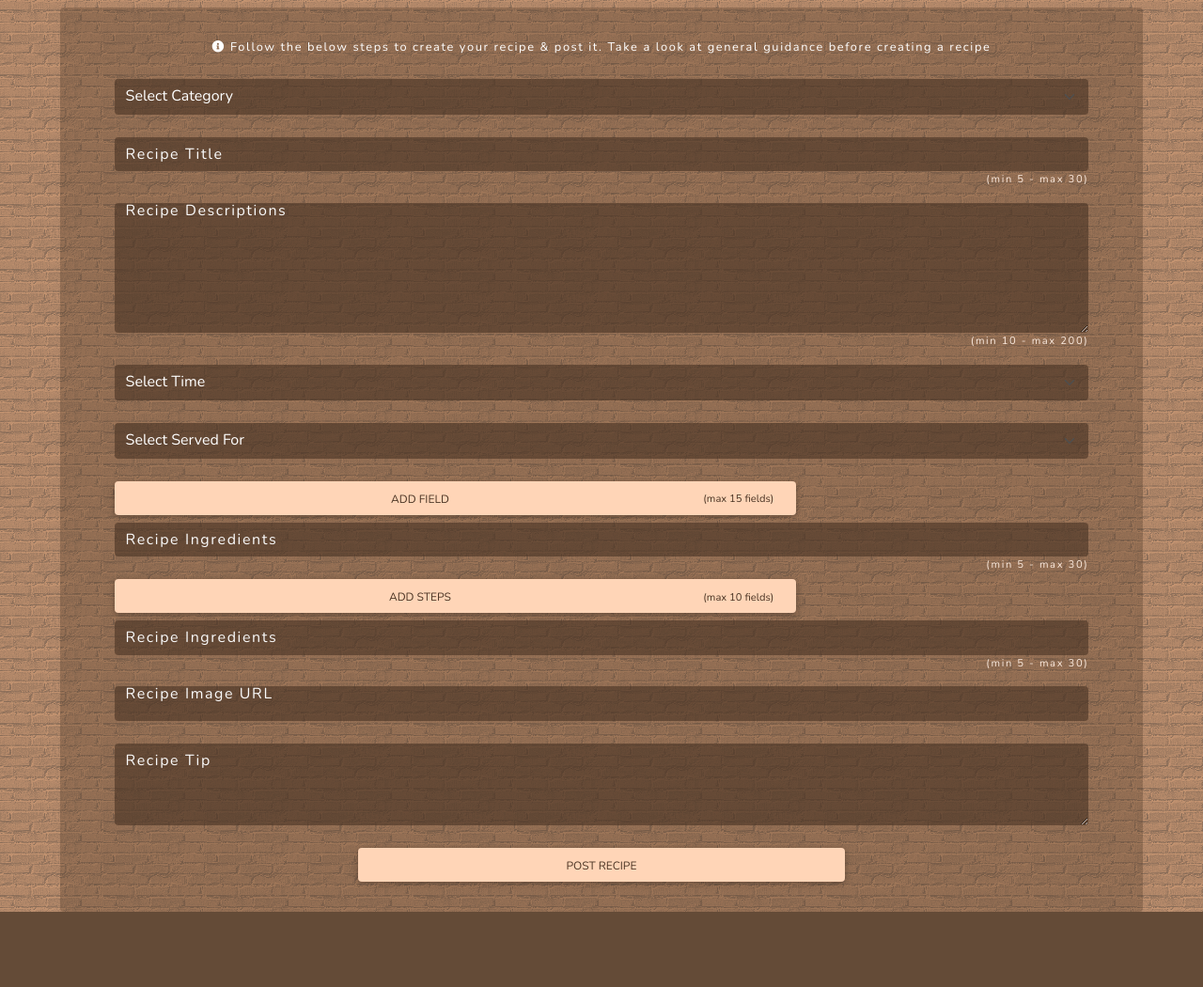
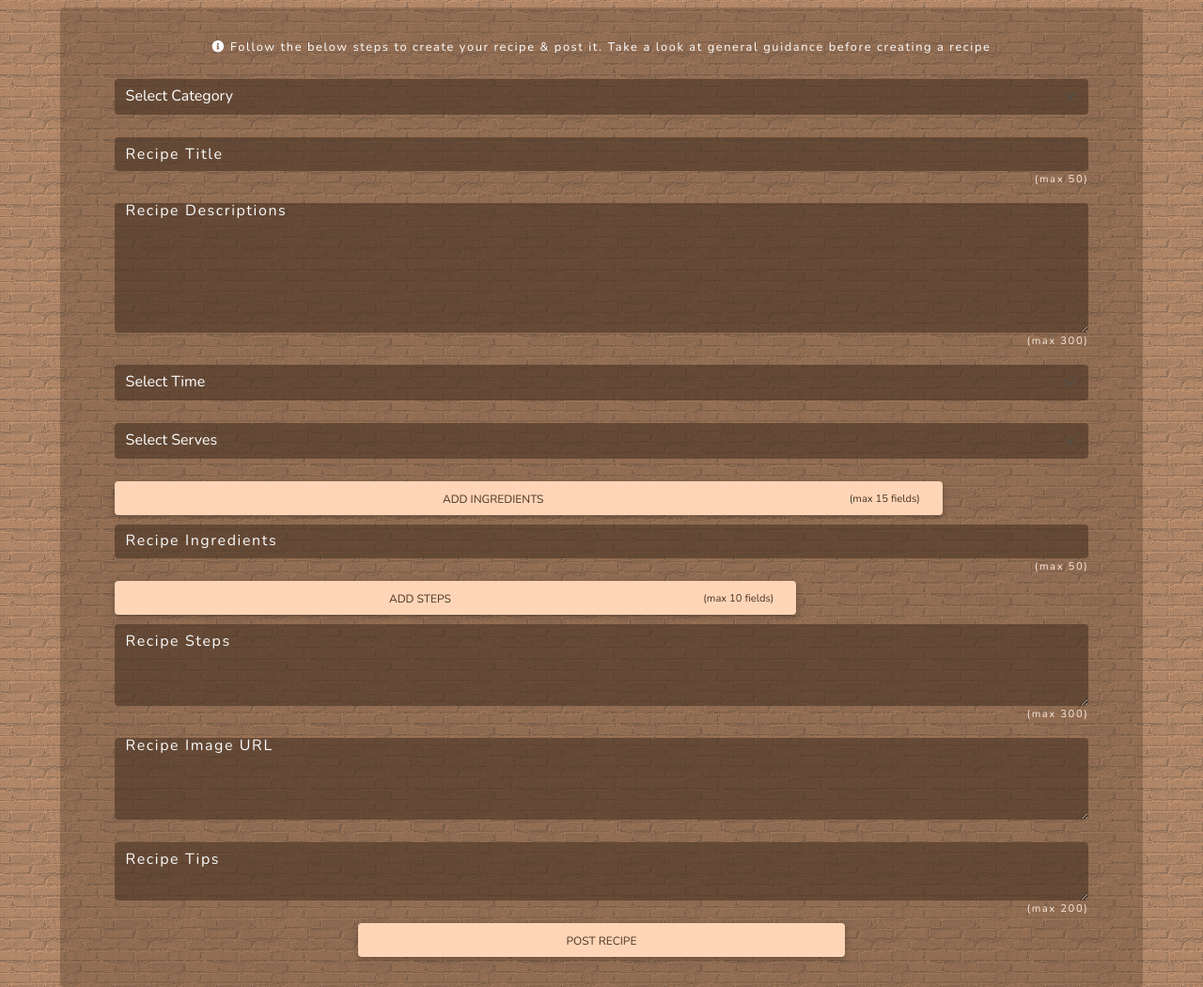
Before and after one commit to Toto-Kotaro-Tanaka/ms3-uncle-jams-baking-recipes, a Flask app: page /create_recipe in a window 1280 px wide. Shown: the part 196-1246 px from the top of the page at 94% size. Before the commit the page ends 1166 px from the top, so only its background shows below. Run offline with Flask 2, Linux system fonts and the light colour scheme; data that the repository does not hold is empty; some libraries are stand-ins or nearby versions.

Commit message:
Update & style functionality of form on create_recipe.html

```diff
--- a/app.py
+++ b/app.py
@@ -1,4 +1,5 @@
 import os
+from datetime import datetime
 from flask import (
     Flask, flash, render_template,
     redirect, request, session, url_for)
@@ -21,7 +22,7 @@ mongo = PyMongo(app)
 @app.route("/")
 @app.route("/home")
 def home():
-    recipes = mongo.db.recipes.find()
+    recipes = mongo.db.recipes.find().sort("_id", -1)
     return render_template("index.html", recipes=recipes)
 
 
@@ -95,8 +96,26 @@ def logout():
     return redirect(url_for("home"))
 
 
-@app.route("/create_recipe")
+@app.route("/create_recipe", methods=["GET", "POST"])
 def create_recipe():
+    if request.method == "POST":
+        recipe = {
+            "category_name": request.form.get("category_name"),
+            "recipe_title": request.form.get("recipe_title"),
+            "recipe_desc": request.form.get("recipe_desc"),
+            "recipe_time": request.form.get("recipe_time"),
+            "recipe_serves": request.form.get("recipe_serves"),
+            "recipe_ingreds": request.form.getlist("recipe_ingreds"),
+            "recipe_steps": request.form.getlist("recipe_steps"),
+            "recipe_img_url": request.form.get("recipe_img_url"),
+            "recipe_tips": request.form.get("recipe_tips"),
+            "username": session["user"],
+            "posted_date": datetime.today().strftime("%d %b, %Y")
+        }
+        mongo.db.recipes.insert_one(recipe)
+        flash("You have posted your recipe", "success")
+        return redirect(url_for("home"))
+
     categories = mongo.db.categories.find().sort("category_name")
     return render_template("create_recipe.html",
                            categories=categories, hide_navbar_footer=True,
--- a/static/css/style.css
+++ b/static/css/style.css
@@ -150,7 +150,7 @@ header {
     bottom: 0;
     position: absolute;
     right: 0;
-    width: 20rem;
+    width: 17rem;
 }
 
 #categories {
@@ -290,8 +290,13 @@ header {
     text-transform: lowercase;
 }
 
-.btn-add-field-ingreds, .btn-add-field-steps {
-    margin-bottom: .5rem;
+.btn-add-field-ingreds {
+    margin-bottom: .6rem;
+    width: 85%;
+}
+
+.btn-add-field-steps {
+    margin-bottom: .6rem;
     width: 70%;
 }
 
--- a/static/js/createRecipe.js
+++ b/static/js/createRecipe.js
@@ -12,7 +12,7 @@ $(document).ready(function () {
         e.preventDefault();
         if (ingreds < maxIngredsFields) {
             ingreds++;
-            $(ingredsWrapper).append('<div><input type="text" id="recipe_ingreds" name="recipe_ingreds" class="form-control bg-color-49332-06" minlength="5" maxlength="30" required /><a class="remove-field-ingreds color-fbeade"><i class="fas fa-trash-alt"></i></a></div>');
+            $(ingredsWrapper).append('<div><input type="text" name="recipe_ingreds" class="form-control bg-color-49332-06" maxlength="50" required /><a class="remove-field-ingreds color-fbeade"><i class="fas fa-trash-alt"></i></a></div>');
         }
     });
 
@@ -30,7 +30,7 @@ $(document).ready(function () {
         e.preventDefault();
         if (steps < maxStepsFields) {
             steps++;
-            $(stepsWrapper).append('<div><input type="text" id="recipe_ingreds" name="recipe_ingreds" class="form-control bg-color-49332-06" minlength="5" maxlength="30" required /><a class="remove-field-steps color-fbeade"><i class="fas fa-trash-alt"></i></a></div>');
+            $(stepsWrapper).append('<div><textarea name="recipe_steps" class="form-control bg-color-49332-06" rows="3" maxlength="300" required></textarea><a class="remove-field-steps color-fbeade"><i class="fas fa-trash-alt"></i></a></div>');
         }
     });
 
--- a/templates/create_recipe.html
+++ b/templates/create_recipe.html
@@ -14,7 +14,8 @@
     <form id="form-recipe" method="POST" action="{{ url_for('create_recipe') }}">
         <!-- Select Category -->
         <div class="form-outline mb-4 form-white">
-            <select class="form-select bg-color-49332-06 recipe-select" aria-label="Recipe Categories">
+            <select id="category_name" name="category_name" class="form-select bg-color-49332-06 recipe-select"
+                aria-label="Recipe Categories">
                 <option selected disabled required>Select Category</option>
                 {% for category in categories %}
                 <option value="{{ category.category_name }}">{{ category.category_name | title }}</option>
@@ -24,20 +25,21 @@
         <!-- Recipe Title -->
         <div class="form-outline mb-4 form-white">
             <input type="text" id="recipe_title" name="recipe_title" class="form-control bg-color-49332-06"
-                minlength="5" maxlength="30" required />
+                maxlength="50" required />
             <label class="form-label" for="recipe_title">Recipe Title</label>
-            <p class="input-note">&#40;min 5 - max 30&#41;</p>
+            <p class="input-note">&#40;max 50&#41;</p>
         </div>
         <!-- Recipe Description -->
         <div class="form-outline mb-4 form-white">
-            <textarea id="recipe_desc" name="recipe_desc" class="form-control bg-color-49332-06" minlength="10"
-                maxlength="200" rows="5" required></textarea>
+            <textarea id="recipe_desc" name="recipe_desc" class="form-control bg-color-49332-06" maxlength="300"
+                rows="5" required></textarea>
             <label class="form-label" for="recipe_desc">Recipe Descriptions</label>
-            <p class="input-note">&#40;min 10 - max 200&#41;</p>
+            <p class="input-note">&#40;max 300&#41;</p>
         </div>
         <!-- Recipe Time -->
         <div class="form-outline mb-4 form-white">
-            <select class="form-select bg-color-49332-06 recipe-select" aria-label="Baking Time">
+            <select id="recipe_time" name="recipe_time" class="form-select bg-color-49332-06 recipe-select"
+                aria-label="Baking Time">
                 <option selected disabled required>Select Time</option>
                 <option value="less-than-30">Less than 30 min</option>
                 {% for time in range(40, 120, 10) %}
@@ -46,27 +48,27 @@
                 <option value="more-than-120">More than 120 min</option>
             </select>
         </div>
-        <!-- Recipe Served -->
+        <!-- Recipe Serves -->
         <div class="form-outline mb-4 form-white">
-            <select class="form-select bg-color-49332-06 recipe-select" aria-label="Served">
-                <option selected disabled required>Select Served For</option>
+            <select id="recipe_serves" name="recipe_serves" class="form-select bg-color-49332-06 recipe-select"
+                aria-label="Serves">
+                <option selected disabled required>Select Serves</option>
                 {% for num in range(2, 11) %}
-                <option value="{{ num }}">{{ num }}</option>
+                <option value="{{ num }}">{{ num }} people</option>
                 {% endfor %}
             </select>
         </div>
         <!-- Recipe Ingredients -->
         <div>
-            <button class="btn btn-block btn-ffd5b7 color-493323 btn-add-field-ingreds">Add Field <span
+            <button class="btn btn-block btn-ffd5b7 color-493323 btn-add-field-ingreds">Add Ingredients <span
                     class="input-note btn-note">&#40;max 15 fields&#41;</span></button>
         </div>
         <div class="form-outline mb-4 form-white input-fields-wrap-ingreds">
             <div>
-                <input type="text" id="recipe_ingreds" name="recipe_ingreds" class="form-control bg-color-49332-06"
-                    minlength="5" maxlength="30" required />
+                <input type="text" name="recipe_ingreds" class="form-control bg-color-49332-06" maxlength="50"
+                    required />
                 <label class="form-label" for="recipe_ingreds">Recipe Ingredients</label>
-                <p class="input-note">&#40;min 5 - max 30&#41;</p>
-
+                <p class="input-note">&#40;max 50&#41;</p>
             </div>
         </div>
         <!-- Recipe Steps -->
@@ -76,23 +78,24 @@
         </div>
         <div class="form-outline mb-4 form-white input-fields-wrap-steps">
             <div>
-                <input type="text" id="recipe_ingreds" name="recipe_ingreds" class="form-control bg-color-49332-06"
-                    minlength="5" maxlength="30" required />
-                <label class="form-label" for="recipe_ingreds">Recipe Ingredients</label>
-                <p class="input-note">&#40;min 5 - max 30&#41;</p>
-
+                <textarea name="recipe_steps" class="form-control bg-color-49332-06" rows="3" maxlength="300"
+                    required></textarea>
+                <label class="form-label" for="recipe_steps">Recipe Steps</label>
+                <p class="input-note">&#40;max 300&#41;</p>
             </div>
         </div>
         <!-- Recipe Image URL -->
         <div class="form-outline mb-4 form-white">
-            <input type="text" id="" name="recipe_img_url" class="form-control bg-color-49332-06" />
+            <textarea id="recipe_img_url" name="recipe_img_url" class="form-control bg-color-49332-06" rows="3"
+                maxlength="200"></textarea>
             <label class="form-label" for="recipe_img_url">Recipe Image URL</label>
         </div>
-        <!-- Recipe Tip -->
+        <!-- Recipe Tips -->
         <div class="form-outline mb-4 form-white">
-            <textarea id="recipe_tip" name="recipe_tip" class="form-control bg-color-49332-06" rows="3"
+            <textarea id="recipe_tips" name="recipe_tips" class="form-control bg-color-49332-06" rows="2"
                 maxlength="200"></textarea>
-            <label class="form-label" for="recipe_tip">Recipe Tip</label>
+            <label class="form-label" for="recipe_tips">Recipe Tips</label>
+            <p class="input-note">&#40;max 200&#41;</p>
         </div>
         <!-- Post Recipe Button -->
         <div class="div-btn-account">
```
Also changed, not shown: templates/index.html (+4 -3 lines), README.md.
